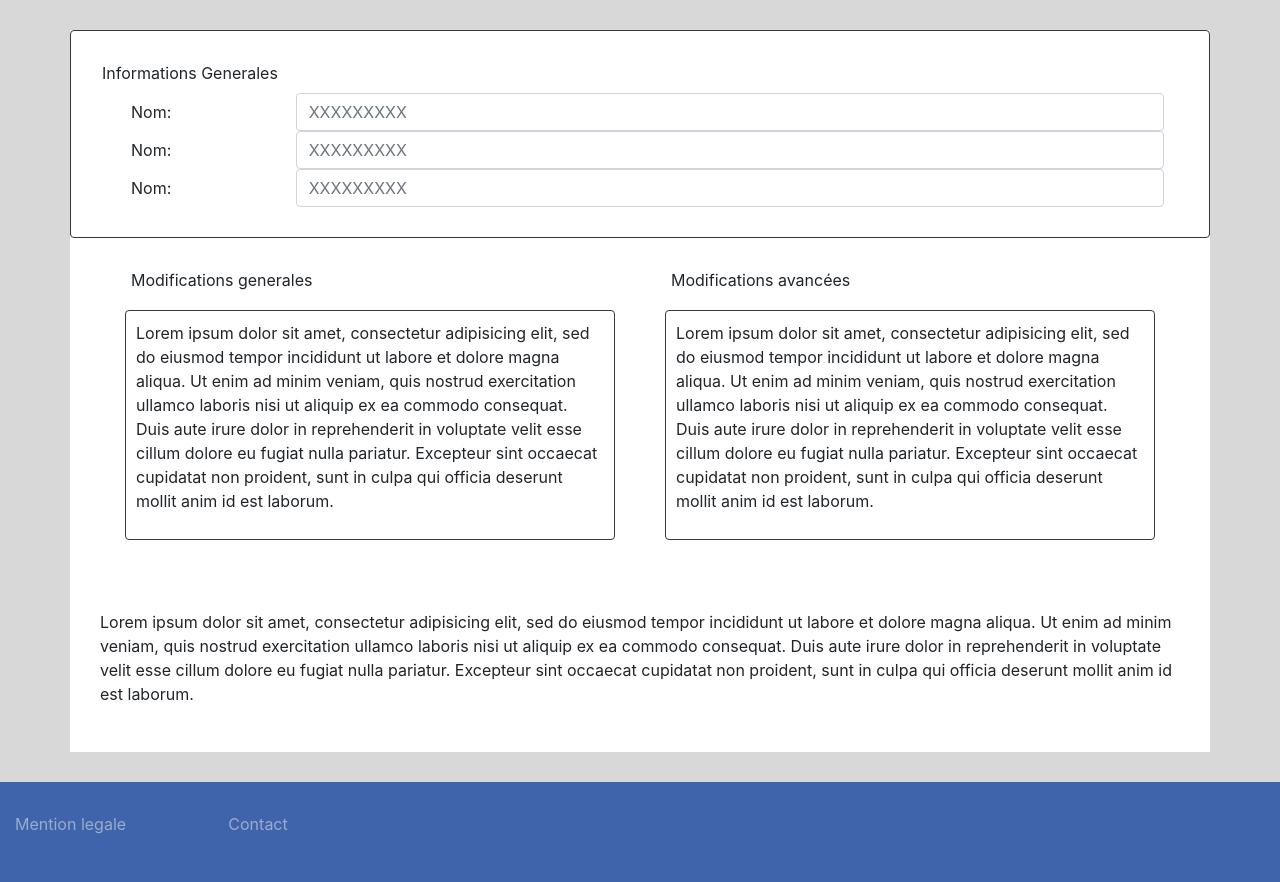
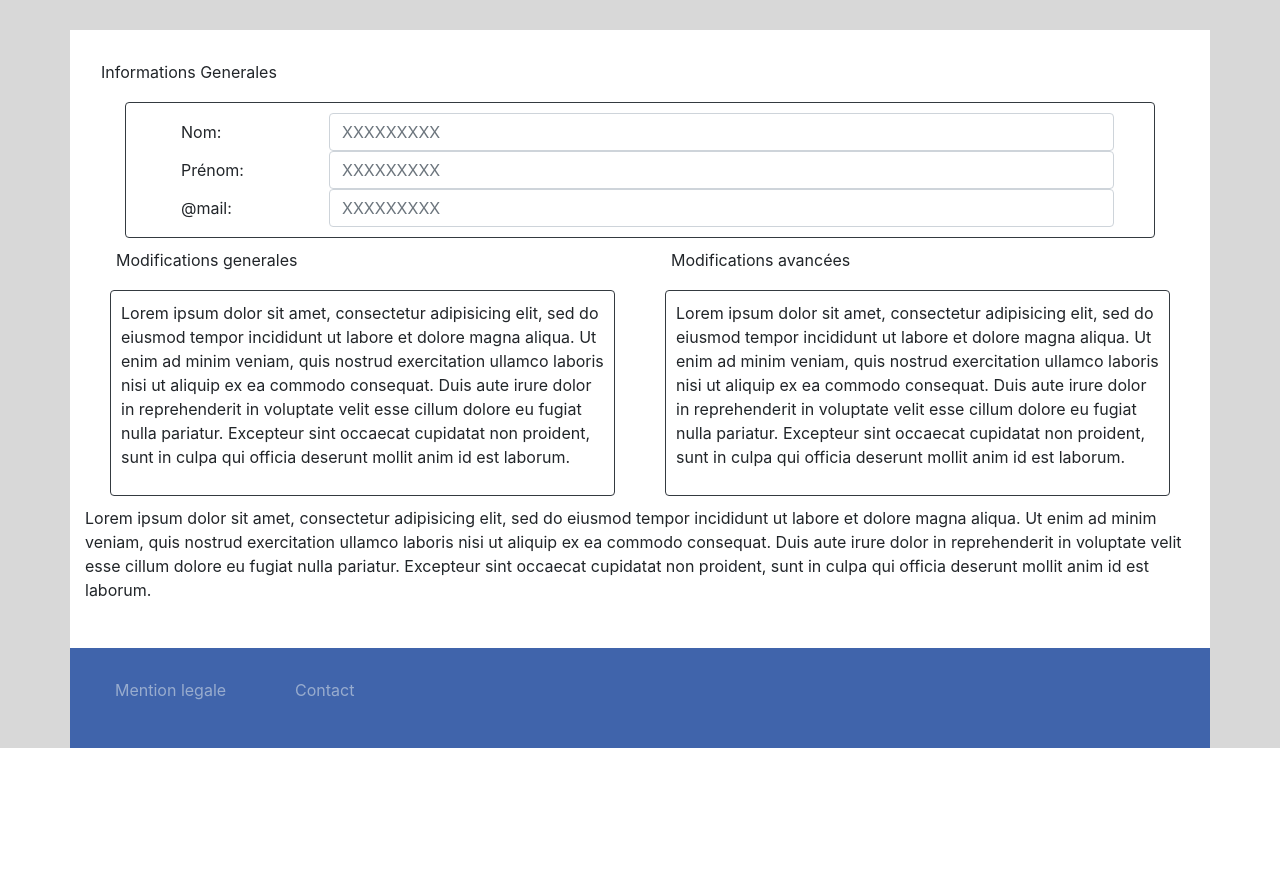
Before and after one commit to ledoux38/P13-Pydomus, a Django app: page /settings/ in a window 1280 px wide. Shown: the part 56-938 px from the top of the page. After the commit the page ends 804 px from the top, so only its background shows below. Run offline with Django 3.2, Linux system fonts and the light colour scheme; data that the repository does not hold is empty; some libraries are stand-ins or nearby versions.

Commit message:
change settings.html file

```diff
--- a/domus/static/domus/css/creative.css
+++ b/domus/static/domus/css/creative.css
@@ -248,3 +248,9 @@ html, body
   margin:10px;
   padding: 10px;
 }
+
+.info-general
+{
+  margin:10px;
+  padding: 10px;
+}
--- a/domus/templates/domus/settings.html
+++ b/domus/templates/domus/settings.html
@@ -11,21 +11,22 @@
     <div class="container settings-corp">
 
       <!-- display info general -->
-      <div class="row info-general border border-dark rounded">
+      <div class="row info-general">
 
         <!-- info general descriptif-label-->
         <div class="row">
           <label for="text" class="label-group descriptif-label">Informations Generales</label>
         </div>
         <!-- END info general descriptif-label-->
-
         <!-- info general-->
         <div class="container-fluid">
+          <div class="row row-settings border border-dark rounded info-general">
 
+            <div class="container-fluid">
               <form>
-            <div class="row">
+                <div class="row row-settings">
                   <div class="col-sm-2">
-                <label for="staticEmail" class="col-sm-2 col-form-label">Nom:</label>
+                    <label for="staticEmail" class="col-sm-2 col-form-label ">Nom:</label>
                   </div>
 
                   <div class="col-sm-10">
@@ -33,9 +34,9 @@
                   </div>
                 </div>
 
-            <div class="row">
+                <div class="row row-settings">
                   <div class="col-sm-2">
-                <label for="staticEmail" class="col-sm-2 col-form-label">Nom:</label>
+                    <label for="staticEmail" class="col-sm-2 col-form-label">Prénom:</label>
                   </div>
 
                   <div class="col-sm-10">
@@ -43,9 +44,9 @@
                   </div>
                 </div>
 
-            <div class="row">
+                <div class="row row-settings">
                   <div class="col-sm-2">
-                <label for="staticEmail" class="col-sm-2 col-form-label">Nom:</label>
+                    <label for="staticEmail" class="col-sm-2 col-form-label">@mail:</label>
                   </div>
 
                   <div class="col-sm-10">
@@ -54,12 +55,11 @@
                 </div>
 
               </form>
-
+            </div>
+          </div>
+        <!-- END display info general -->
         </div>
         <!-- END info general -->
-
-      </div>
-      <!-- END display info general -->
 
       <!-- Modifications -->
       <div class="row Modifications">
```
Lines whose indentation alone changed are shown as unchanged.
